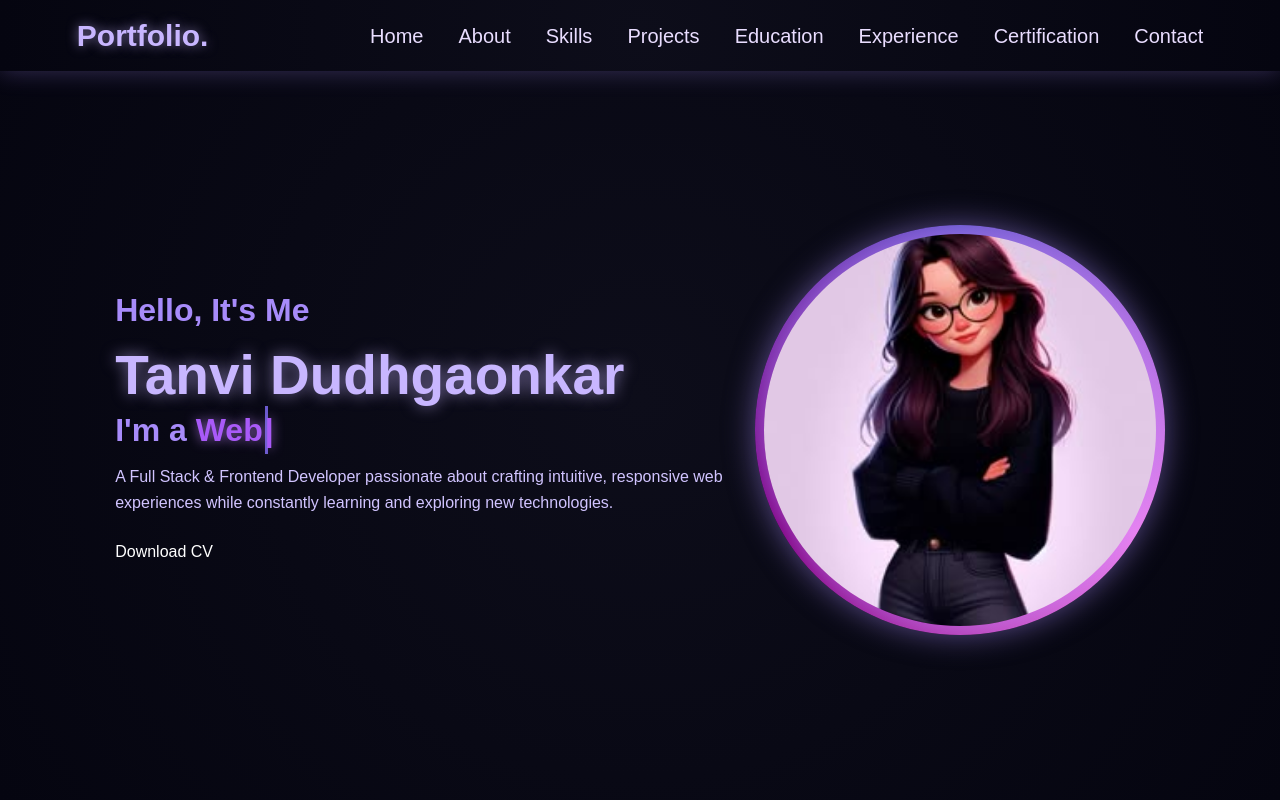
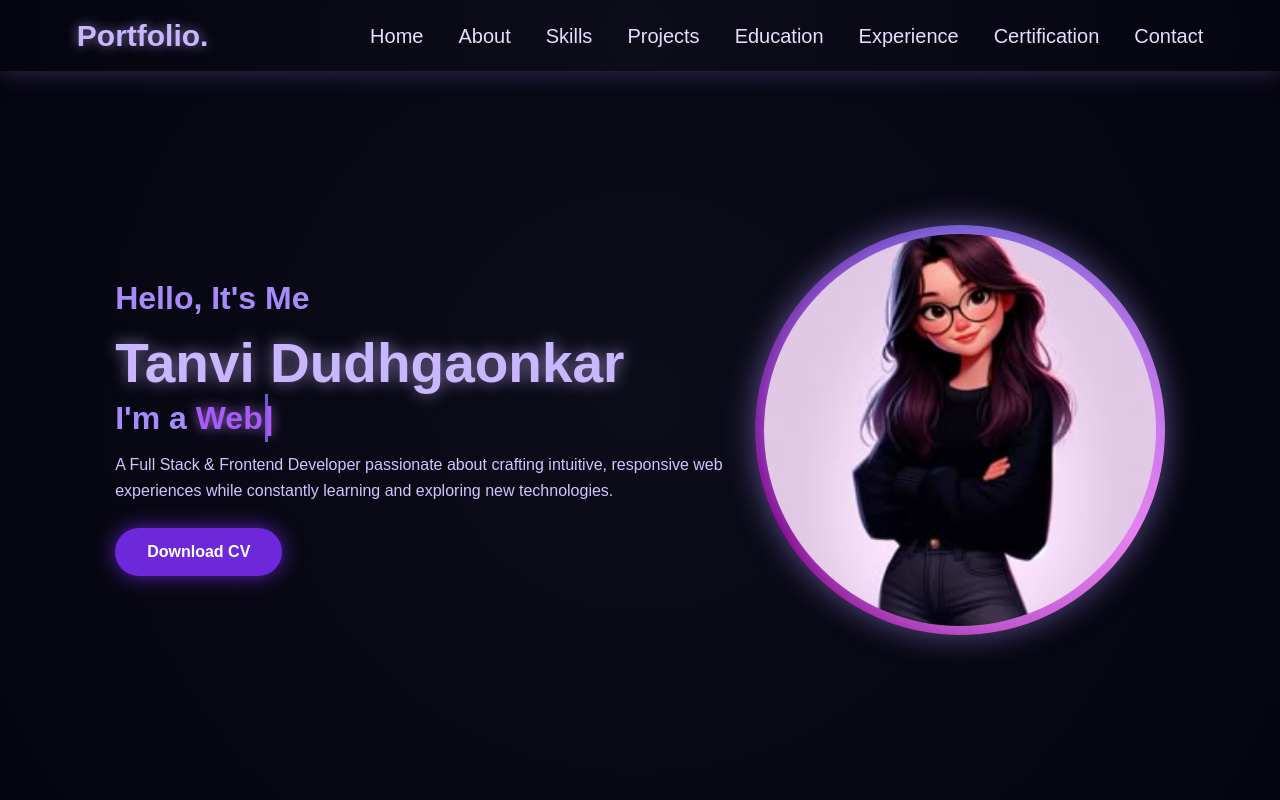
Before and after one commit to tanvi2203/Tanvi-Portfolio, a React (Vite) app: page / in a window 1280 px wide. Shown: the top 800 px of the page. Built offline with nearby package versions, Linux system fonts and the light colour scheme.

Commit message:
Styled download CV button

```diff
--- a/src/Pages/Home/Home.css
+++ b/src/Pages/Home/Home.css
@@ -81,6 +81,26 @@
 }
 
 .btn:hover {
+  background: transparent;
+  color: #a78bfa;
+  box-shadow: 0 0 25px rgba(167, 139, 250, 0.8);
+}
+.tn {
+  display: inline-block;
+  padding: 10px 30px;
+  background: #6d28d9;
+  border: 2px solid #6d28d9;
+  border-radius: 40px;
+  box-shadow: 0 0 20px rgba(109, 40, 217, 0.8);
+  font-size: 16px;
+  color: #fff;
+  font-weight: 600;
+  text-decoration: none;
+  transition: 0.4s ease-in-out;
+  cursor: pointer;
+}
+
+.tn:hover {
   background: transparent;
   color: #a78bfa;
   box-shadow: 0 0 25px rgba(167, 139, 250, 0.8);
```
